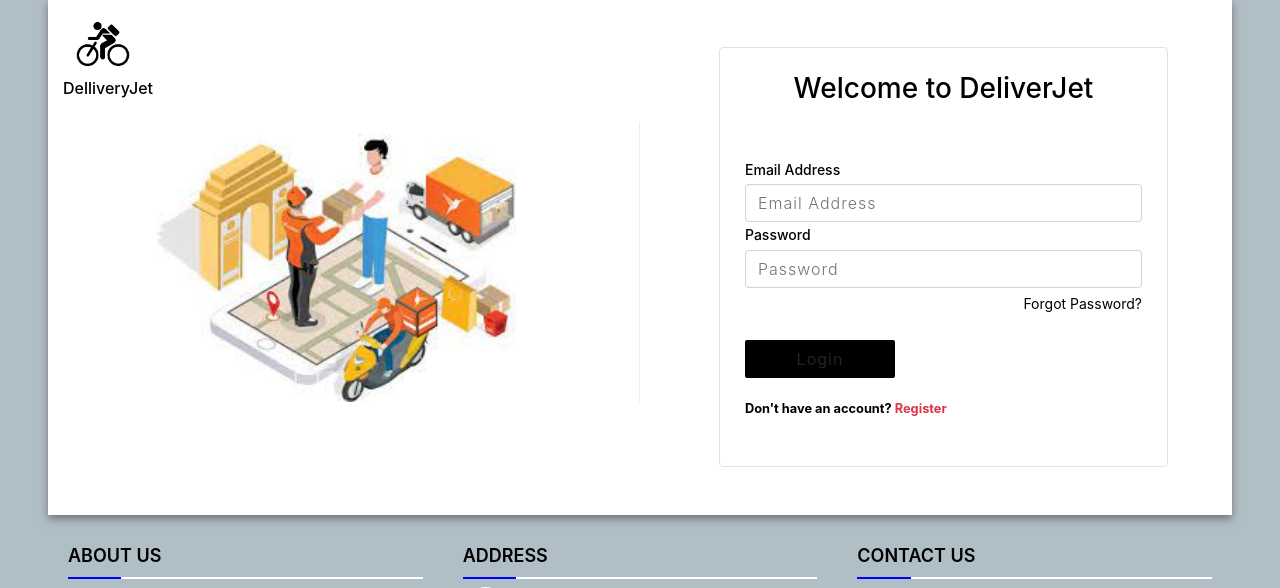
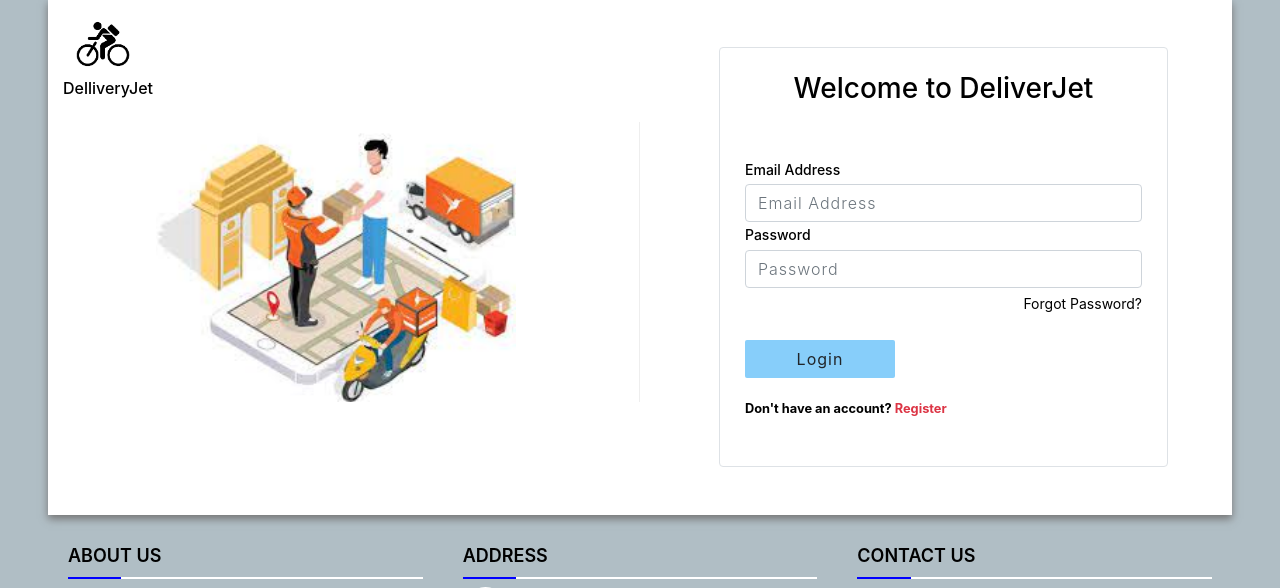
Before and after one commit to Sumona062/DeliveryJet, a Django app: page /login in a window 1280 px wide, with the pointer over the restyled element. Shown: the part 65-653 px from the top of the page. Run offline with Django 3.2, Linux system fonts and the light colour scheme; some libraries are stand-ins or nearby versions.

Commit message:
btn hover change

```diff
--- a/users/templates/login.html
+++ b/users/templates/login.html
@@ -124,7 +124,7 @@ a {
 }
 
 .btn-blue:hover {
-    background-color: #000;
+    background-color: lightskyblue;
     cursor: pointer
 }
 
--- a/users/templates/signup.html
+++ b/users/templates/signup.html
@@ -85,6 +85,10 @@ body {
     cursor: pointer;
 }
 
+.btnRegister:hover {
+    background-color: lightslategray;
+    cursor: pointer
+}
 .btnLogin{
     float: center;
     margin-top: 8%;
```
